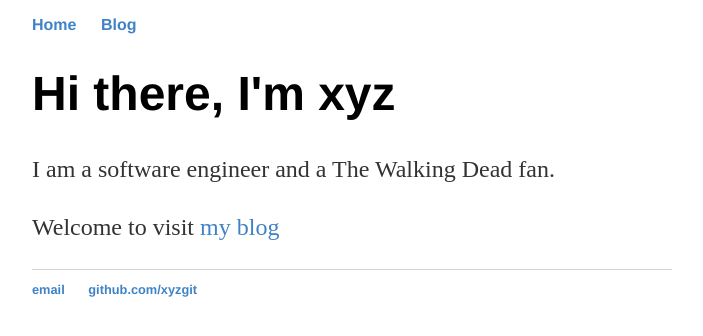
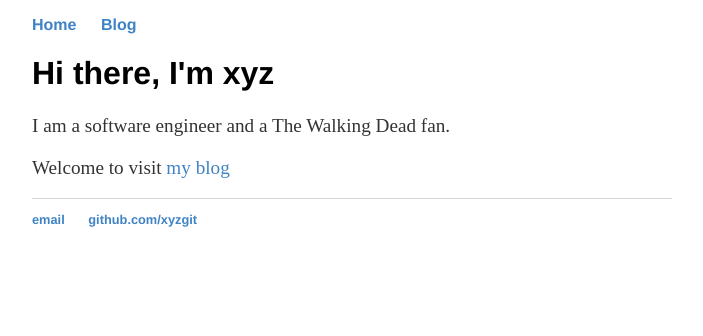
Before and after one commit to xyzgit/xyz.github.io, a Jekyll site: the page built from index.html, in a window 1280 px wide. Shown: the top 336 px of the page, without its empty margins (288-991 px from the left). Built offline with Jekyll 4.4.1, drawn with Linux system fonts in a browser that asks for light colours.

```diff
--- a/css/main.css
+++ b/css/main.css
@@ -21,12 +21,12 @@ a:hover {
     text-decoration: underline;
 }
 h1 {
-    font-size: 3em;
+    font-size: 2em;
     font-family:'Helvetica', 'Arial', 'Sans-Serif';
 }
 p {
-    font-size: 1.5em;
-    line-height: 1.4em;
+    font-size: 1.2em;
+    line-height: 1.2em;
     color: #333;
 }
 footer {
@@ -49,3 +49,8 @@ pre {
     border-left: 1px solid #d5d5d5;
     background-color: #f7f7f7;
 }
+
+blockquote {
+    font-size: 1em;
+    background-color: #f7f7f7;
+}
```
Also changed, not shown: _posts/2016-09-01-pod-install.md (added, +22 -0 lines).
